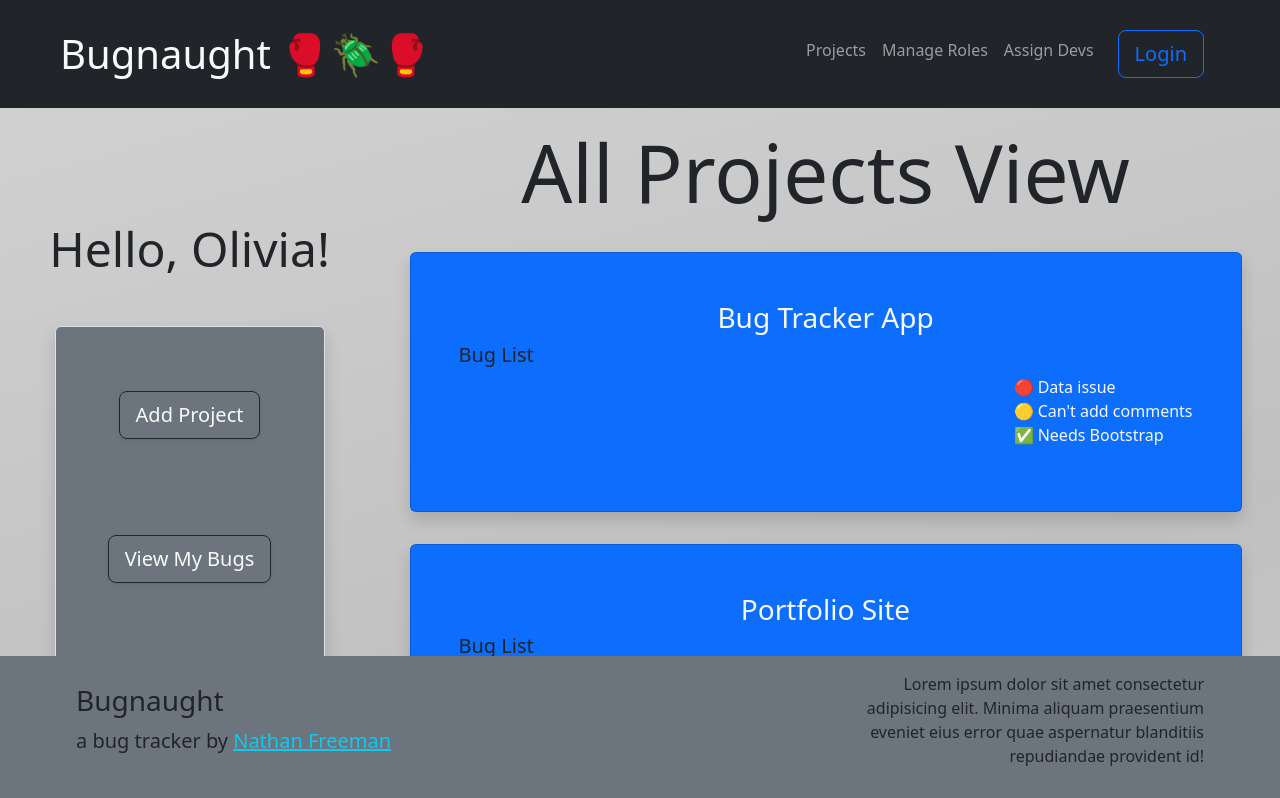
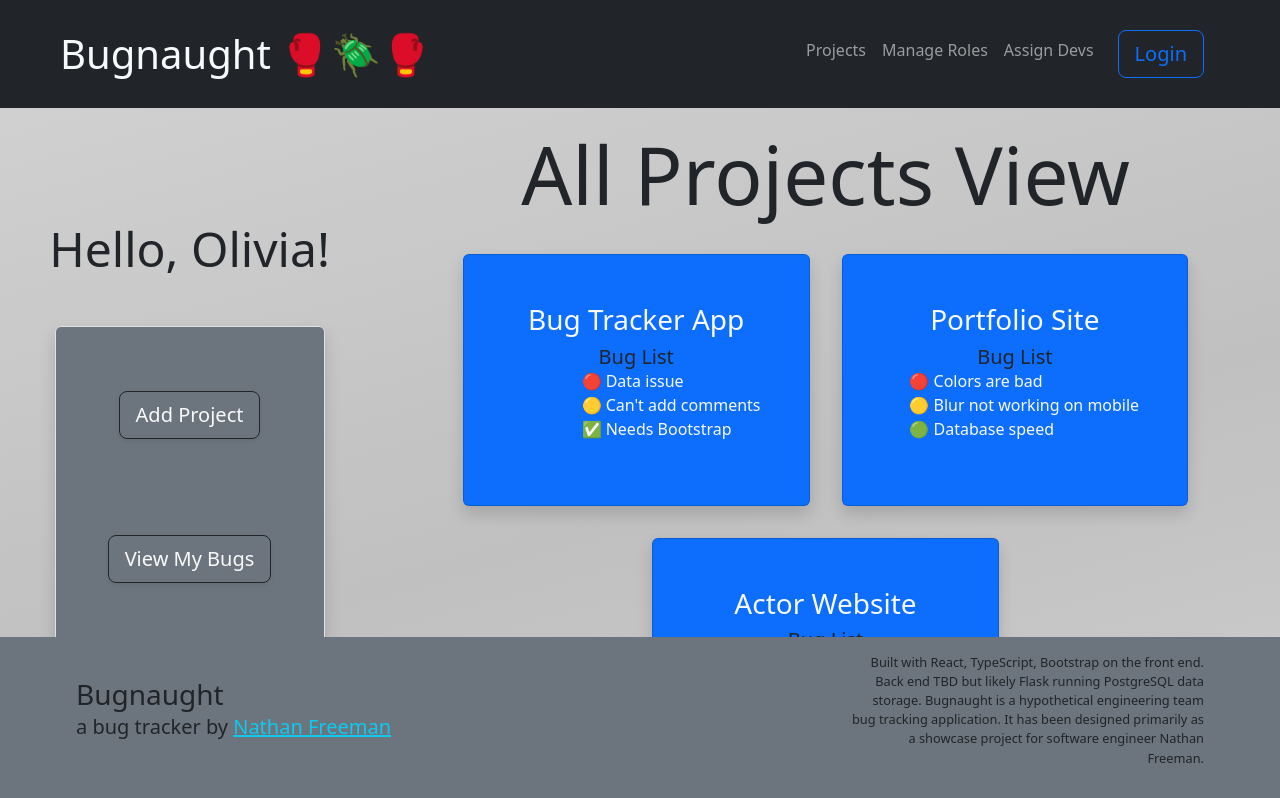
Before and after one commit to Bones81/Bugnaught, a React (Vite) app: page / in a window 1280 px wide. Shown: the top 798 px of the page. Built offline with nearby package versions, Linux system fonts and the light colour scheme.

Commit message:
Cleaning up some comments and logs; minor projects view update

```diff
--- a/src/Dashboard/dashboard.tsx
+++ b/src/Dashboard/dashboard.tsx
@@ -62,11 +62,11 @@ const Dashboard: React.FunctionComponent<DashboardProps> = (props: any) => {
                                             <div
                                                 key={project.id}
                                                 onClick={(e) => handleSelectProject(e, project.id)}
-                                                className="card rounded shadow m-3 p-5 bg-primary col-10 col-xl-12 pointer justify-content-between"
+                                                className="card rounded shadow m-3 p-5 bg-primary col-xl-5 pointer justify-content-between"
                                             >
                                                 <h3 className="text-light text-center">{ project.name }</h3>
+                                                <h5 className="text-dark text-center mb-auto">Bug List</h5>
                                                 <div>
-                                                    <h5 className="text-dark">Bug List</h5>
                                                     <ul className="list-unstyled bugs-ul">
                                                         { project.bugs.length ? project.bugs.map((bug: Bug) => {
                                                             return (
--- a/src/Footer/footer.css
+++ b/src/Footer/footer.css
@@ -0,0 +1,3 @@
+.footer-script {
+    font-size: 0.8em;
+}
--- a/src/Footer/footer.tsx
+++ b/src/Footer/footer.tsx
@@ -1,14 +1,16 @@
+import './footer.css'
+
 const Footer: React.FunctionComponent = () => {
     return (
         <>
             <footer className="container-fluid mt-auto bg-secondary sticky-bottom">
                 <div className="row align-items-center justify-content-between mx-5">
                     <div className="col-3 col-lg-4 p-3">
-                        <h3>Bugnaught</h3>
+                        <h3 className='my-0'>Bugnaught</h3>
                         <p className="text-dark lead"> a bug tracker by <a className="link-info" href="http://www.nathanfreeman.com" target="_blank">Nathan Freeman</a></p>
                     </div>
                     <div className="col-9 col-lg-4 p-3">
-                        <p className="text-end text-dark">Lorem ipsum dolor sit amet consectetur adipisicing elit. Minima aliquam praesentium eveniet eius error quae aspernatur blanditiis repudiandae provident id!</p>
+                        <p className="text-end text-dark footer-script">Built with React, TypeScript, Bootstrap on the front end. Back end TBD but likely Flask running PostgreSQL data storage. Bugnaught is a hypothetical engineering team bug tracking application. It has been designed primarily as a showcase project for software engineer Nathan Freeman.</p>
                     </div>
                 </div>
             </footer>
--- a/src/InfoPanel/infopanel.tsx
+++ b/src/InfoPanel/infopanel.tsx
@@ -34,13 +34,11 @@ const InfoPanel: React.FunctionComponent<InfoPanelProps> = (props) => {
     const handleViewUserBugs = (e: any) => {
         e.preventDefault()
         props.setView("user-bugs-view")
-        console.log("Now viewing user bugs for " + user);
     }
 
     const handleGetSingleUserView = (e: any) => {
         e.preventDefault()
         props.setView("single-user-view")
-        console.log("Now viewing single user view for " + user);
     }
 
     const [user, setUser] = useState('')
```
